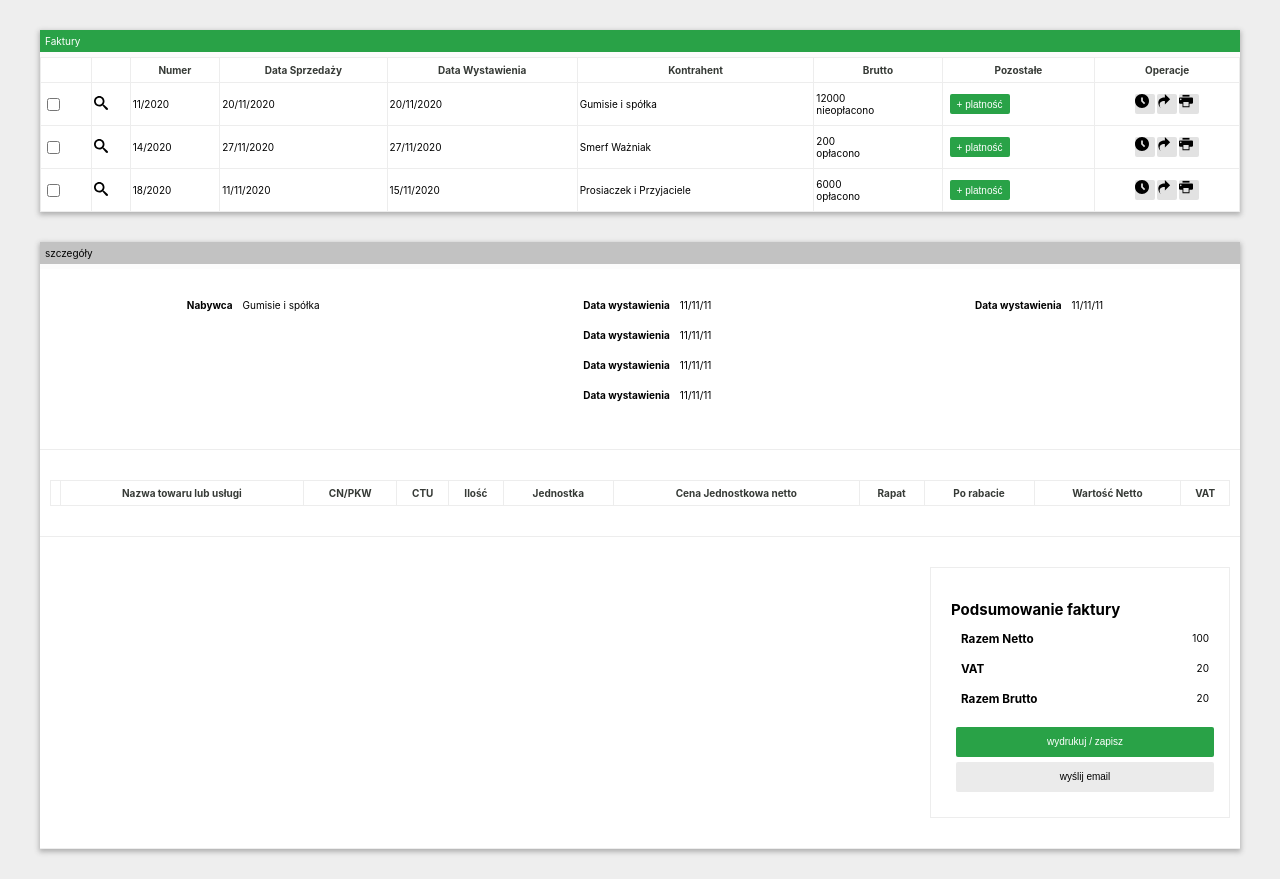
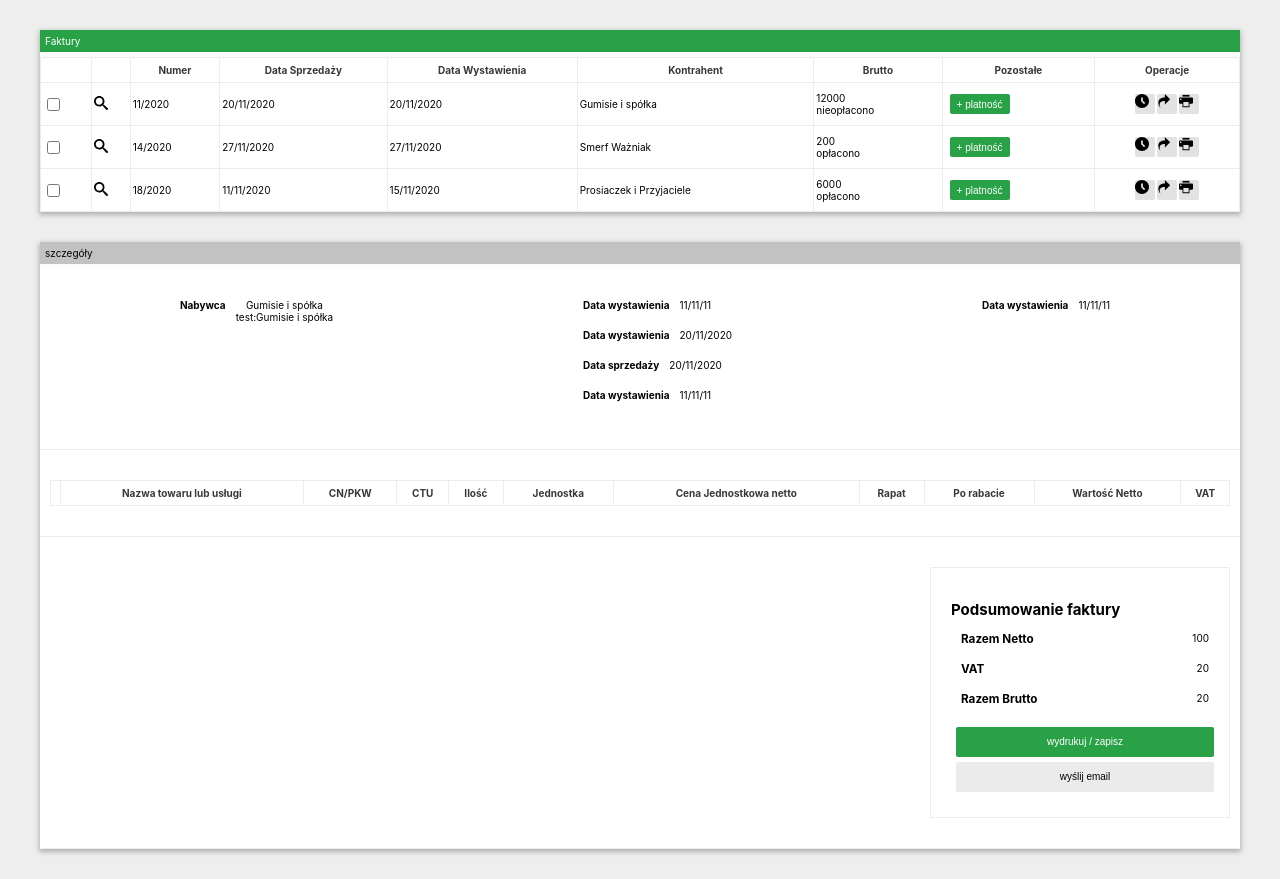
Before and after one commit to monika1127/invoicer, a React (Create React App) app: page / in a window 1280 px wide. Both pictures are taken after a click on the element 110 px from the left and 104 px from the top of the page. Built offline with nearby package versions, Linux system fonts and the light colour scheme; data requests are answered from the project's data file.

Commit message:
contractor details fetch

```diff
--- a/db.json
+++ b/db.json
@@ -34,7 +34,7 @@
   "contractors": [
     {
       "id": 1,
-      "company-name": "Gumisie i spółka",
+      "companyName": "Gumisie i spółka",
       "NIP": "123-123-123-123",
       "street": "Bratkowa 23",
       "post": "22-222",
@@ -43,7 +43,7 @@
     },
     {
       "id": 2,
-      "company-name": "Smerf Ważniak",
+      "companyName": "Smerf Ważniak",
       "NIP": "678-678-678-678",
       "street": "Fiołkowa 7",
       "post": "77-777",
@@ -52,7 +52,7 @@
     },
     {
       "id": 3,
-      "company-name": "Gumisie i spółka",
+      "companyName": "Prosiaczek i Przyjaciele",
       "NIP": "556-786-553-888",
       "street": "Liliowa 3",
       "post": "55-888",
--- a/src/components/invoices/InvoiceDetails/InvoiceDetails.js
+++ b/src/components/invoices/InvoiceDetails/InvoiceDetails.js
@@ -4,19 +4,28 @@ import TopBar from '../../layout/topBar/TopBar'
 import Button from '../../layout/button/Button'
 import './invoiceDetails.css'
 export default class InvoiceDetails extends Component {
+
     static propTypes = {
-        prop: PropTypes
+        contractorInfo: PropTypes.object.isRequired,
+        invoice: PropTypes.object.isRequired,
     }
 
+
+
     render() {
+const {companyName, street, post, tel, NIP, city}=this.props.contractorInfo
+const { number, saleDate, creationDate, contractor, price, isPaid, id } = this.props.invoice
         return (
             <Fragment>
                 <TopBar topbarClass='topbar topbar-grey' title='szczegóły' />
                 <div className='invoice__details-section'>
                     <div className='container-flex-main'>
                         <div className='container-flex'>
-                            <h4 >Nabywca</h4>
+                            <h4 >Nabywca</h4><div>
+
                                 <div>{this.props.invoice.contractor}</div>
+                                <div>test:{this.props.contractorInfo.companyName}</div>
+                            </div>
                         </div>
                         <div>
                             <div className='container-flex'>
@@ -25,11 +34,11 @@ export default class InvoiceDetails extends Component {
                             </div>
                             <div className='container-flex'>
                                 <h4>Data wystawienia</h4>
-                                <div>11/11/11</div>
+                                <div>{creationDate}</div>
                             </div>
                             <div className='container-flex'>
-                                <h4>Data wystawienia</h4>
-                                <div>11/11/11</div>
+                                <h4>Data sprzedaży</h4>
+                                <div>{saleDate}</div>
                             </div>
                             <div className='container-flex'>
                                 <h4>Data wystawienia</h4>
@@ -77,11 +86,11 @@ export default class InvoiceDetails extends Component {
                             <h3>Razem Brutto</h3>
                             <div>20</div>
                         </div>
-                <Button class='btn btn-green btn-full' name='wydrukuj / zapisz'/>
-                <Button class='btn btn-grey btn-full' name='wyślij email'/>
-            </div>
+                        <Button class='btn btn-green btn-full' name='wydrukuj / zapisz' />
+                        <Button class='btn btn-grey btn-full' name='wyślij email' />
                     </div>
 
+                </div>
             </Fragment>
         )
     }
--- a/src/components/invoices/InvoicesList.js
+++ b/src/components/invoices/InvoicesList.js
@@ -9,7 +9,9 @@ export class InvoicesList extends Component {
     state = {
         invoices: [],
         loading: false,
-        current: null
+        current: null,
+        contractorInfo: null
+
     }
 
     componentDidMount() {
@@ -22,12 +24,17 @@ export class InvoicesList extends Component {
 
     render() {
 
-        const setCurrent =(invoice)=>{
-
-        this.setState({current: invoice})
+        const setCurrent = (invoice) => {
+            fetch(`http://localhost:5000/contractors/`)
+                .then(res => res.json())
+                .then(json => {
+                    const contractorInfo = json.find(i => i.companyName === invoice.contractor)
+                    this.setState({ current: invoice, contractorInfo })
+                })
         }
 
-        const table =  <table className='table__invoices'>
+
+        const table = <table className='table__invoices'>
             <thead>
                 <tr className='table__header' >
                     <th></th>
@@ -45,7 +52,7 @@ export class InvoicesList extends Component {
                 {this.state.invoices.map(invoice => <InvoiceItem
                     key={invoice.id}
                     invoice={invoice}
-                setCurrent={setCurrent}/>)}
+                    setCurrent={setCurrent} />)}
             </tbody>
         </table>
         return (
@@ -57,7 +64,7 @@ export class InvoicesList extends Component {
                     </div>
                 </div>
                 <div className='section'>
-                    {this.state.current ? <InvoiceDetails invoice={this.state.current}/> : <div>Select invoice</div> }
+                    {this.state.current ? <InvoiceDetails invoice={this.state.current} contractorInfo={this.state.contractorInfo}/> : <div>Select invoice</div>}
 
                 </div>
             </Fragment>
```
Also changed, not shown: 1 other file (tests, documents, lock files or other folders). Lines whose indentation alone changed are shown as unchanged.
